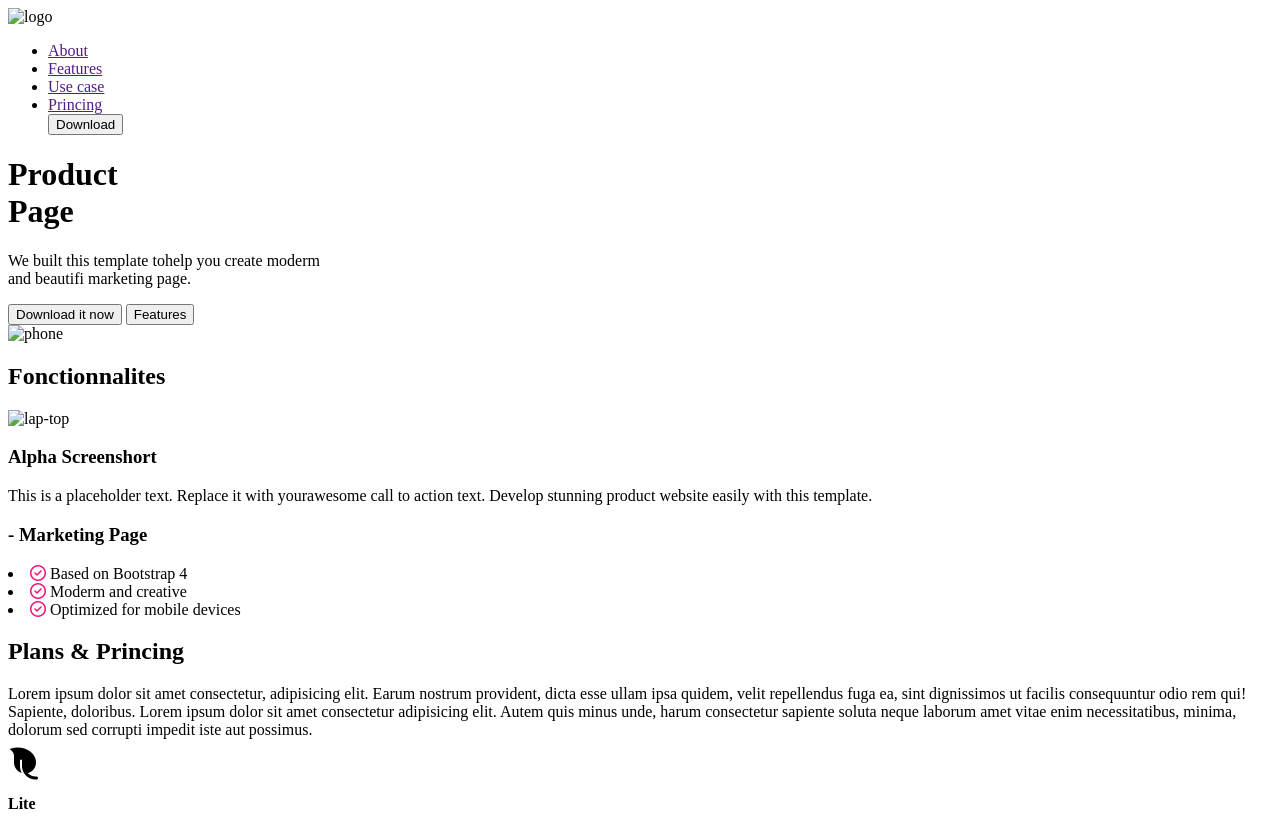
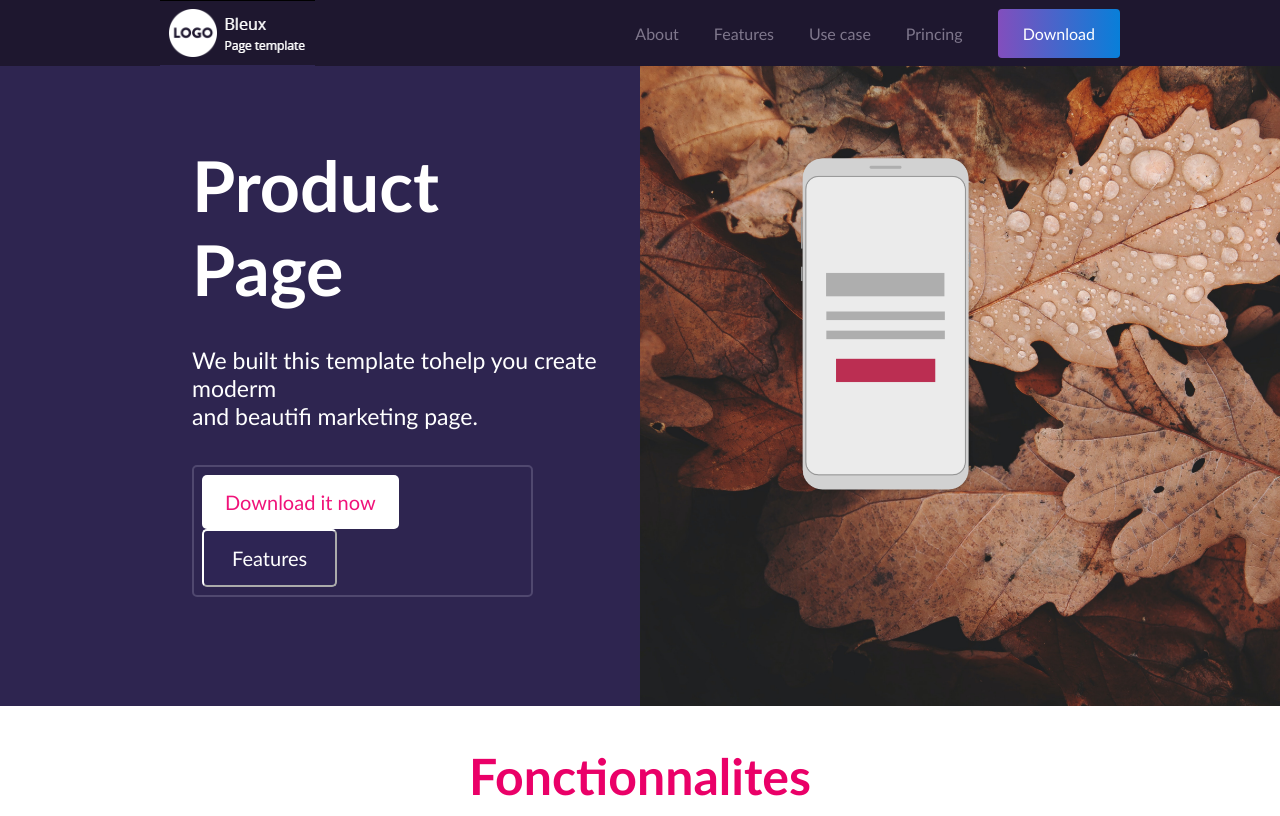
Before and after one commit to Nicolasld222/Bleux, a plain HTML site: page index.html in a window 1280 px wide. Shown: the top 816 px of the page. Drawn offline with Linux system fonts and the light colour scheme; the site is published under a folder, as on GitHub Pages, so addresses that start at the root find nothing.

Commit message:
finalizado

```diff
--- a/index.html
+++ b/index.html
@@ -3,7 +3,7 @@
 <head>
     <meta charset="UTF-8">
     <meta name="viewport" content="width=device-width, initial-scale=1.0">
-    <link rel="stylesheet" href="/styles/styless.css">
+    <link rel="stylesheet" href="./styles/styless.css">
     <link href="https://cdnjs.cloudflare.com/ajax/libs/font-awesome/6.0.0-beta3/css/all.min.css" rel="stylesheet">
     <script src="https://kit.fontawesome.com/62fc4448d0.js" crossorigin="anonymous"></script>
     <title>Proyecto Bleux</title>
@@ -11,7 +11,7 @@
 <body>
     <header>
         <div class="header-one">
-            <img src="/asset/logo.png" alt="logo" class="logo">
+            <img src="./asset/logo.png" alt="logo" class="logo">
             <nav>
                 <ul class="pages-header">
                     <li class="pages-one"><a href="" class="pages-one">About</a></li>
@@ -34,7 +34,7 @@
                 </div>
             </div>
             <div class="back-ground">
-                <img src="/asset/phone.png" alt="phone" class="phone">
+                <img src="./asset/phone.png" alt="phone" class="phone">
             </div>
         </div>
     </header>
@@ -42,7 +42,7 @@
         <div class="funtions">
             <h2 class="h2-funtions">Fonctionnalites</h2>
             <div class="especificaciones">
-                <img src="/asset/laptop.png" alt="lap-top" class="lap-top">
+                <img src="./asset/laptop.png" alt="lap-top" class="lap-top">
                 <div class="main-text">
                     <h3 class="h3-main-text-one">Alpha Screenshort</h3>
                     <p class="p-main-text">This is a placeholder text. Replace it with yourawesome call to action text. Develop stunning product website easily with this template.</p>
--- a/styles/styless.css
+++ b/styles/styless.css
@@ -49,7 +49,7 @@ ul{
     height: 80vh;
 }
 .back-ground{
-    background: url(/asset/hojasFondo.jpg)no-repeat;
+    background: url(../asset/hojasFondo.jpg)no-repeat;
     width: 50%;
     height: 80vh;
     background-size: 160%;
```
